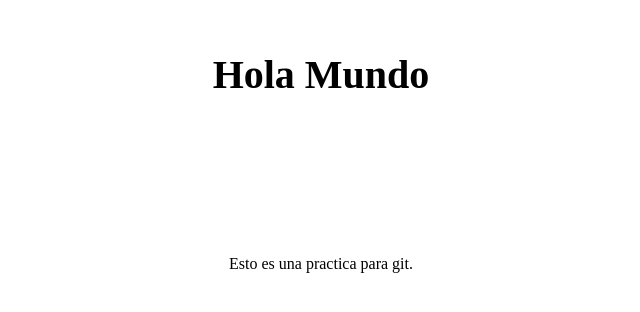
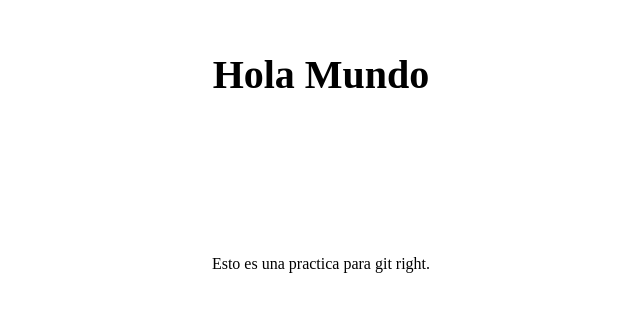
Before and after one commit to Joacojg/repositorio-practica, a plain HTML site: page index.html in a window 1280 px wide. Shown: the part 136-448 px from the top of the page, 319-959 px from the left. Drawn offline with Linux system fonts and the light colour scheme.

Commit message:
commit en otra branch

```diff
--- a/index.html
+++ b/index.html
@@ -13,7 +13,7 @@
         </div>
     <div class="content">
         <p>
-            Esto es una practica para git.
+            Esto es una practica para git right.
         </p>
     </div>
 
```
